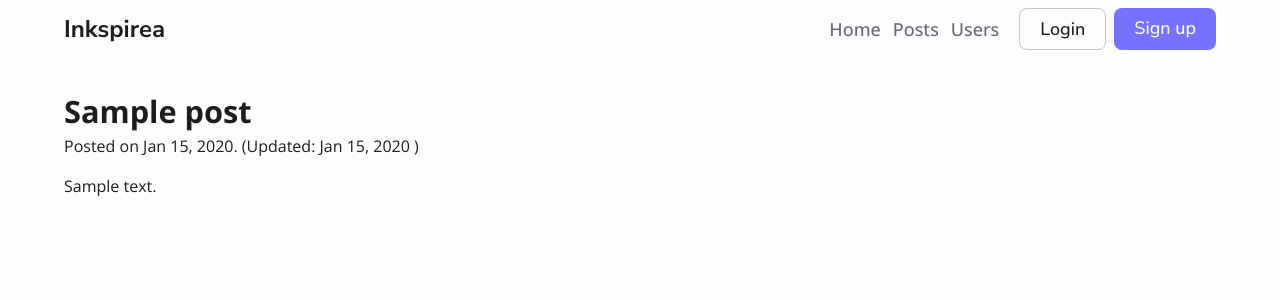
After one commit to CarlosZamora14/inkspirea, a Flask app: template app/templates/blog/post.html in a window 1280 px wide. The commit adds this page. Shown: the top 300 px of the page. Run offline with Flask 3, Linux system fonts and the light colour scheme; the template is opened without the code that fills it: most values are stand-ins (such as "Sample title", 1, 10 or a date in 2020).

Commit message:
add route handler and HTML markup for displaying individual posts

```diff
--- a/app/static/css/styles.css
+++ b/app/static/css/styles.css
@@ -549,7 +549,8 @@ h6 {
   margin-bottom: 0.75rem;
 }
 
-.form__input, .form__text-area {
+.form__input,
+.form__text-area {
   padding: 0.4375rem 1rem;
   border-radius: 0.5rem;
   border: 1px solid rgba(var(--dark-clr) / 0.25);
@@ -574,7 +575,6 @@ h6 {
   border: none;
 }
 
-
 /* Flash messages */
 .flash {
   padding-top: 1rem;
@@ -582,3 +582,27 @@ h6 {
   font-weight: 700;
   color: rgb(224, 57, 57);
 }
+
+/* Post card */
+.post-card {
+  margin-bottom: 2rem;
+  padding: 0.5rem 1rem;
+  border-radius: 0.5rem;
+  border: 1px solid #E2E2E2;
+  cursor: pointer;
+  transition: border-color ease-in-out 200ms;
+}
+
+.post-card:hover {
+  border-color: rgba(var(--dark-clr) / 0.4);
+}
+
+/* Post page */
+.post__title {
+  font-size: clamp(1rem, 2.4vw, 2rem);
+  margin-bottom: 0.125rem;
+}
+
+.post__details {
+  margin-bottom: 1rem;
+}
--- a/app/static/js/main.js
+++ b/app/static/js/main.js
@@ -28,8 +28,6 @@ async function sendRequest(url, data, method) {
   if (response.status === 201) {
     window.location.href = '/';
   }
-  // const json = await response.json();
-  // console.log(json);
 }
 
 if (createPostForm) {
@@ -50,7 +48,15 @@ if (updatePostForm) {
 
 document.addEventListener('click', evt => {
   if (evt.target.classList.contains('delete-button')) {
+    evt.stopPropagation();
     const button = evt.target;
-    sendRequest(`/delete/${button.dataset['postId']}`, null, 'DELETE');
+    sendRequest(`/delete/${button.parentElement.dataset['postId']}`, null, 'DELETE');
   }
+}, true);
+
+const posts = document.querySelectorAll('.post');
+posts.forEach(post => {
+  post.addEventListener('click', evt => {
+    window.location.href = `/posts/${post.dataset.postId}`;
+  });
 });
--- a/app/templates/blog/index.html
+++ b/app/templates/blog/index.html
@@ -68,7 +68,7 @@
 <section class="posts container">
   <h2 style="margin-bottom: 0.5rem;">Recent posts</h2>
   {% for post in posts %}
-  <div style="margin-bottom: 2rem; padding: 0.5rem 1rem; border: 1px solid #E2E2E2; border-radius: 0.5rem;">
+  <div style="" class="post-card" data-post-id="{{ post._id }}">
     <h2>{{ post.title }}</h2>
     <p style="color: #5a5a61;">
       Posted by @{{ users_dict[post.author_id] }} on {{ post.created_at.strftime('%b %#d, %Y') }}.
@@ -79,7 +79,7 @@
         style="margin-top: 0.75rem; color: purple; display: inline-block;">
         Edit post
       </a>
-      <button class="delete-button" data-post-id="{{ post._id }}" style="cursor: pointer; margin-top: 0.75rem; color: purple; display: inline-block; border-radius: 0.25rem; border: 1px solid rgb(228, 228, 229); background-color: rgb(244, 246, 248); margin-left: 1rem;">
+      <button class="delete-button" style="cursor: pointer; margin-top: 0.75rem; color: purple; display: inline-block; border-radius: 0.25rem; border: 1px solid rgb(228, 228, 229); background-color: rgb(244, 246, 248); margin-left: 1rem;">
         &#128465;
       </button>
     {% endif %}
--- /dev/null
+++ b/app/templates/blog/post.html
@@ -0,0 +1,19 @@
+{% extends 'base.html' %}
+{% block title %}
+  {{ post.title }}
+{% endblock %}
+
+{% block content %}
+  <div class="container post" style="margin-top: 2rem;">
+    <h1 class="post__title">{{ post.title }}</h1>
+    <p class="post__details">
+      Posted on {{ post.created_at.strftime('%b %#d, %Y') }}.
+      {% if post.updated_at %}
+        <span class="post__last-updated">(Updated: {{ post.updated_at.strftime('%b %#d, %Y')}} )</span>
+      {% endif %}
+    </p>
+    <p class="post__body">
+      {{ post.body }}
+    </p>
+  </div>
+{% endblock %}
```
Also changed, not shown: app/views/blog.py (+11 -0 lines).
